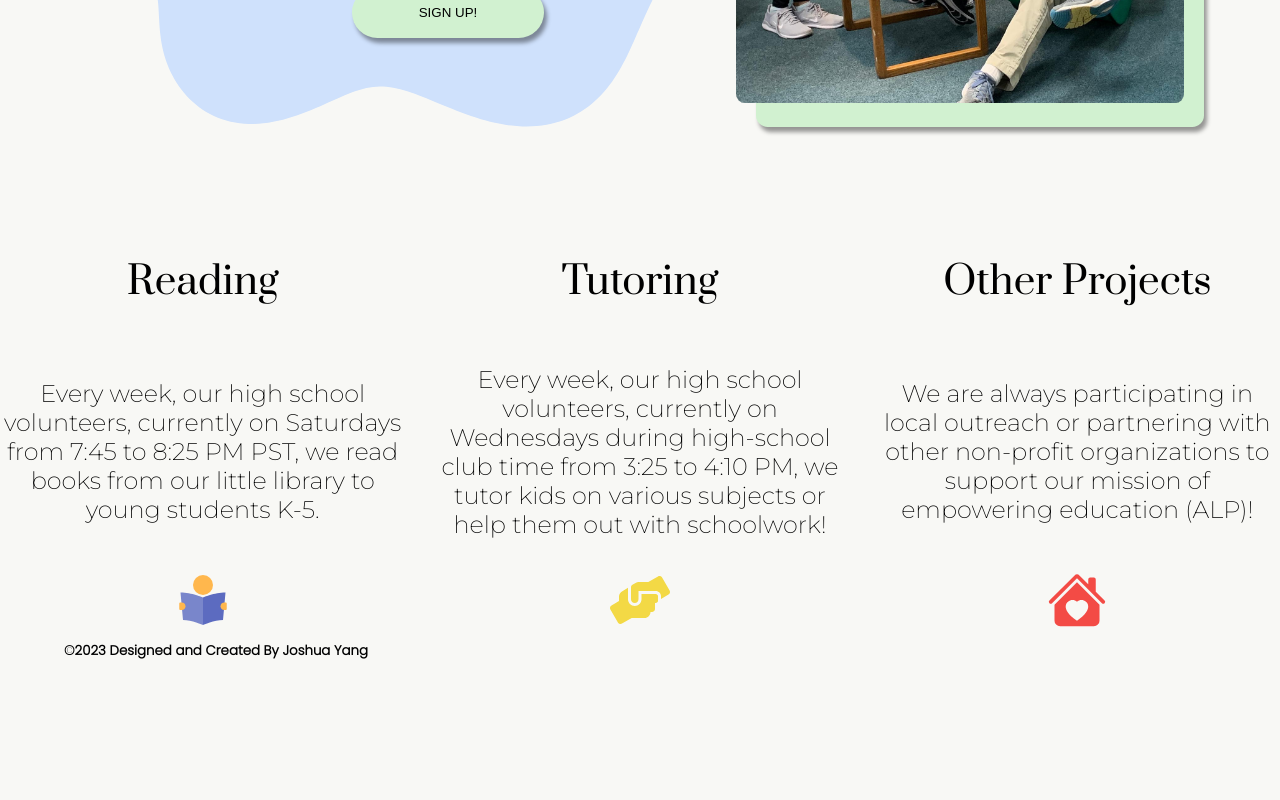
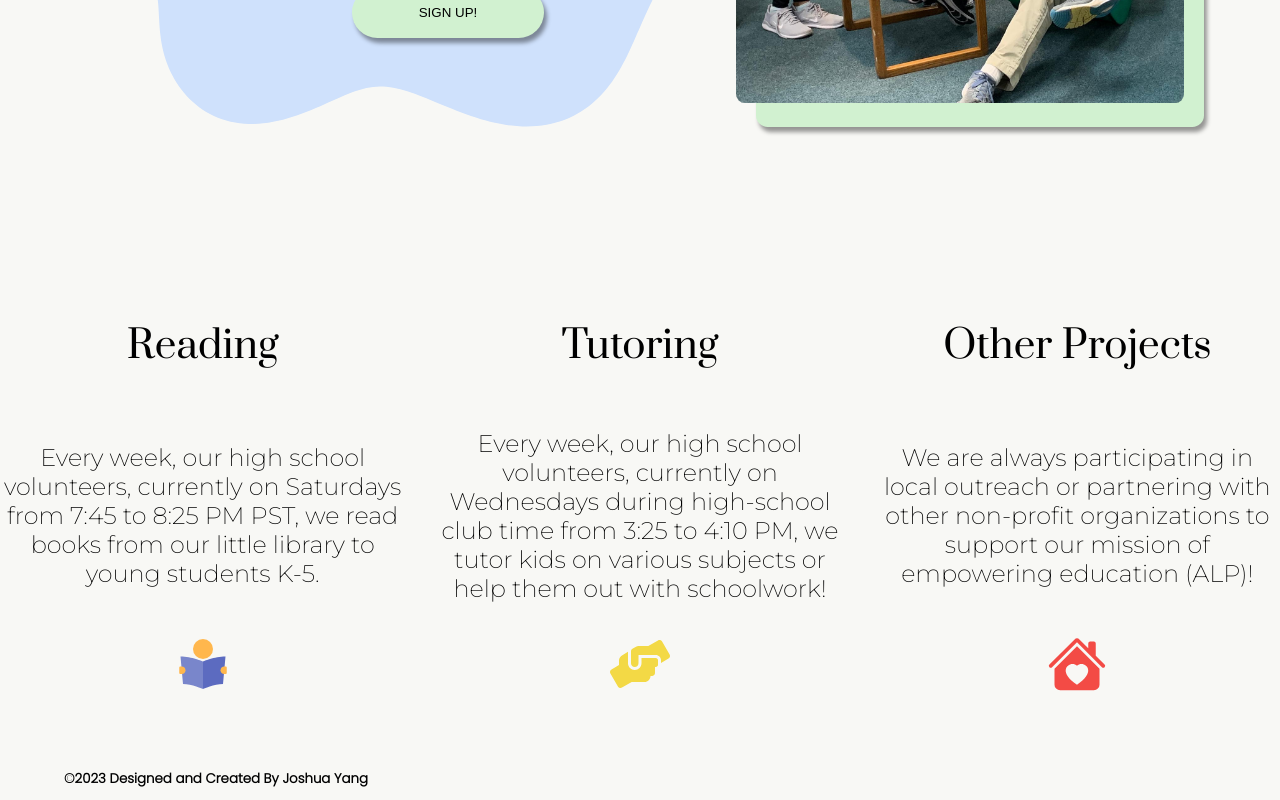
Before and after one commit to joshuayanggithub/global-education-club, a React (Vite) app: page / in a window 1280 px wide. Shown: the part 566-1366 px from the top of the page. Before the commit the page ends 1238 px from the top, so only its background shows below. Built offline with nearby package versions, Linux system fonts and the light colour scheme; a web font is replaced by a local one.

Commit message:
Added Margin

```diff
--- a/src/styles/Overview.css
+++ b/src/styles/Overview.css
@@ -4,6 +4,7 @@
   -moz-column-gap: 2rem;
        column-gap: 2rem;
   height: 50vh;
+  margin: 4rem 0 4rem 0;
 }
 
 .overview div {
--- a/src/styles/Overview.scss
+++ b/src/styles/Overview.scss
@@ -4,6 +4,7 @@
     grid-template-columns: 1fr 1fr 1fr;
     column-gap: 2rem;
     height: 50vh;
+    margin: 4rem 0 4rem 0;
 }
 
 .overview div {
```
Also changed, not shown: 1 other file (tests, documents, lock files or other folders).
